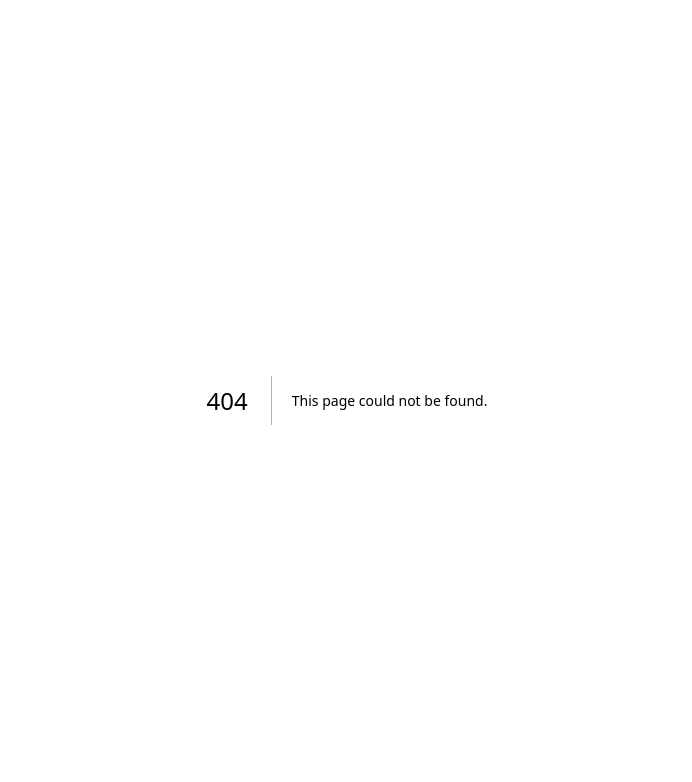
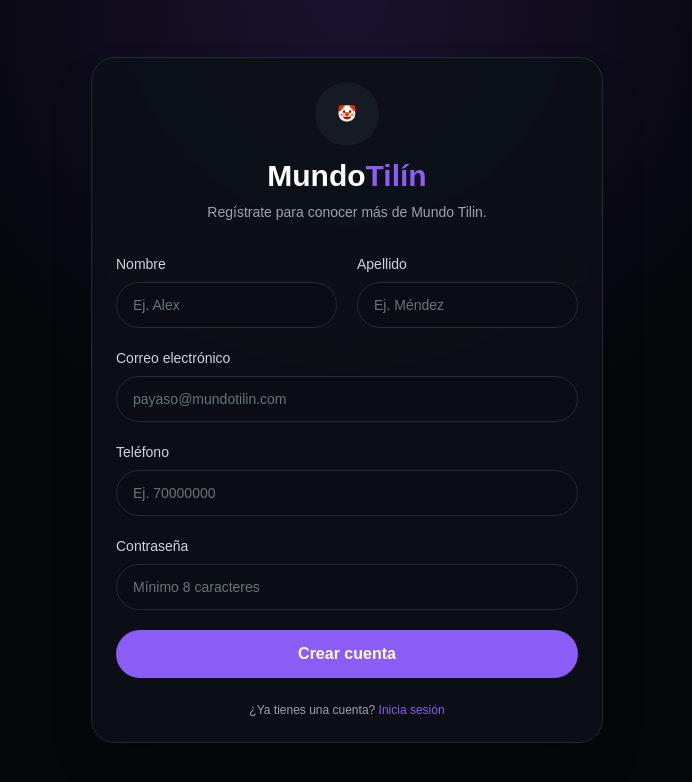
Before and after one commit to DgteMendez777/mundotilin-frontend, a Next.js app: page /register in a window 1280 px wide. Before the commit this address had no page. Shown: the top 782 px of the page, without its empty margins (293-985 px from the left). Built offline with nearby package versions, Linux system fonts and the light colour scheme.

Commit message:
feature: integred form page register

```diff
--- /dev/null
+++ b/src/app/register/page.tsx
@@ -0,0 +1,9 @@
+import RegisterForm from "@/components/forms/RegisterForm";
+
+export default function RegisterPage() {
+    return(
+        <main className="flex min-h-screen items-center justify-center bg-[radial-gradient(circle_at_top,#1b1230_0%,#05070a_45%)] px-4 py-10">
+            <RegisterForm />
+        </main>
+    );
+}
--- /dev/null
+++ b/src/components/forms/RegisterForm.tsx
@@ -0,0 +1,76 @@
+import Button from "../ui/Button";
+import { siteConfig } from "@/constants/site";
+
+export default function RegisterForm() {
+    return (
+        <section className="w-full max-w-lg rounded-(--radius-xl) border border-(--border) bg-(--surface)/90 p-6 shadow-2xl backdrop-blur">
+            <div className="mb-8 text-center">
+                <div className="mx-auto mb-3 flex h-16 w-16 items-center justify-center rounded-full bg-(--surface-soft)">
+                    🤡
+                </div>
+
+                <h1 className="text-3xl font-black">
+                    Mundo
+                    <span className="text-(--primary)">
+                        Tilín
+                    </span>
+                </h1>
+
+                <p className="mt-2 text-sm text-(--text-muted)">
+                    Regístrate para conocer más de {siteConfig.name}.
+                </p>
+            </div>
+
+            <form className="space-y-5">
+                <div className="grid gap-5 sm:grid-cols-2">
+                    <div>
+                        <label className="mb-2 block text-sm font-medium text-(--text-soft)">
+                            Nombre
+                        </label>
+                        <input type="text" name="firstName" placeholder="Ej. Alex" required className="w-full rounded-xl border border-(--border) bg-[#0a0e14] px-4 py-3 text-sm outline-none transition placeholder:text-gray-500 focus:border-(--primary)"/>
+                    </div>
+
+                    <div>
+                        <label className="mb-2 block text-sm font-medium text-(--text-soft)">
+                            Apellido
+                        </label>
+                        <input type="text" name="lastName" placeholder="Ej. Méndez" required className="w-full rounded-xl border border-(--border) bg-[#0a0e14] px-4 py-3 text-sm outline-none transition placeholder:text-gray-500 focus:border-(--primary)"/>
+                    </div>
+                </div>
+
+                <div>
+                    <label className="mb-2 block text-sm font-medium text-(--text-soft)">
+                        Correo electrónico
+                    </label>
+                    <input type="email" name="email" placeholder={siteConfig.loginEmail} required className="w-full rounded-xl border border-(--border) bg-[#0a0e14] px-4 py-3 text-sm outline-none transition placeholder:text-gray-500 focus:border-(--primary)"/>
+                </div>
+
+                <div>
+                    <label className="mb-2 block text-sm font-medium text-(--text-soft)">
+                        Teléfono
+                    </label>
+                    <input type="tel" name="phone" placeholder="Ej. 70000000" className="w-full rounded-xl border border-(--border) bg-[#0a0e14] px-4 py-3 text-sm outline-none transition placeholder:text-gray-500 focus:border-(--primary)"/>
+                </div>
+
+                <div>
+                    <label className="mb-2 block text-sm font-medium text-(--text-soft)">
+                        Contraseña
+                    </label>
+                    <input type="password" name="password" placeholder="Mínimo 8 caracteres" minLength={8} required className="w-full rounded-xl border border-(--border) bg-[#0a0e14] px-4 py-3 text-sm outline-none transition placeholder:text-gray-500 focus:border-(--primary)"/>
+                </div>
+
+                <input type="hidden" name="role" value="CLIENT" />
+                <Button type="submit" className="w-full">
+                    Crear cuenta
+                </Button>
+            </form>
+
+            <p className="mt-6 text-center text-xs text-(--text-muted)">
+                ¿Ya tienes una cuenta?{" "}
+                <a href="/login" className="text-(--primary) hover:underline">
+                    Inicia sesión
+                </a>
+            </p>
+        </section>
+    );
+}
```
